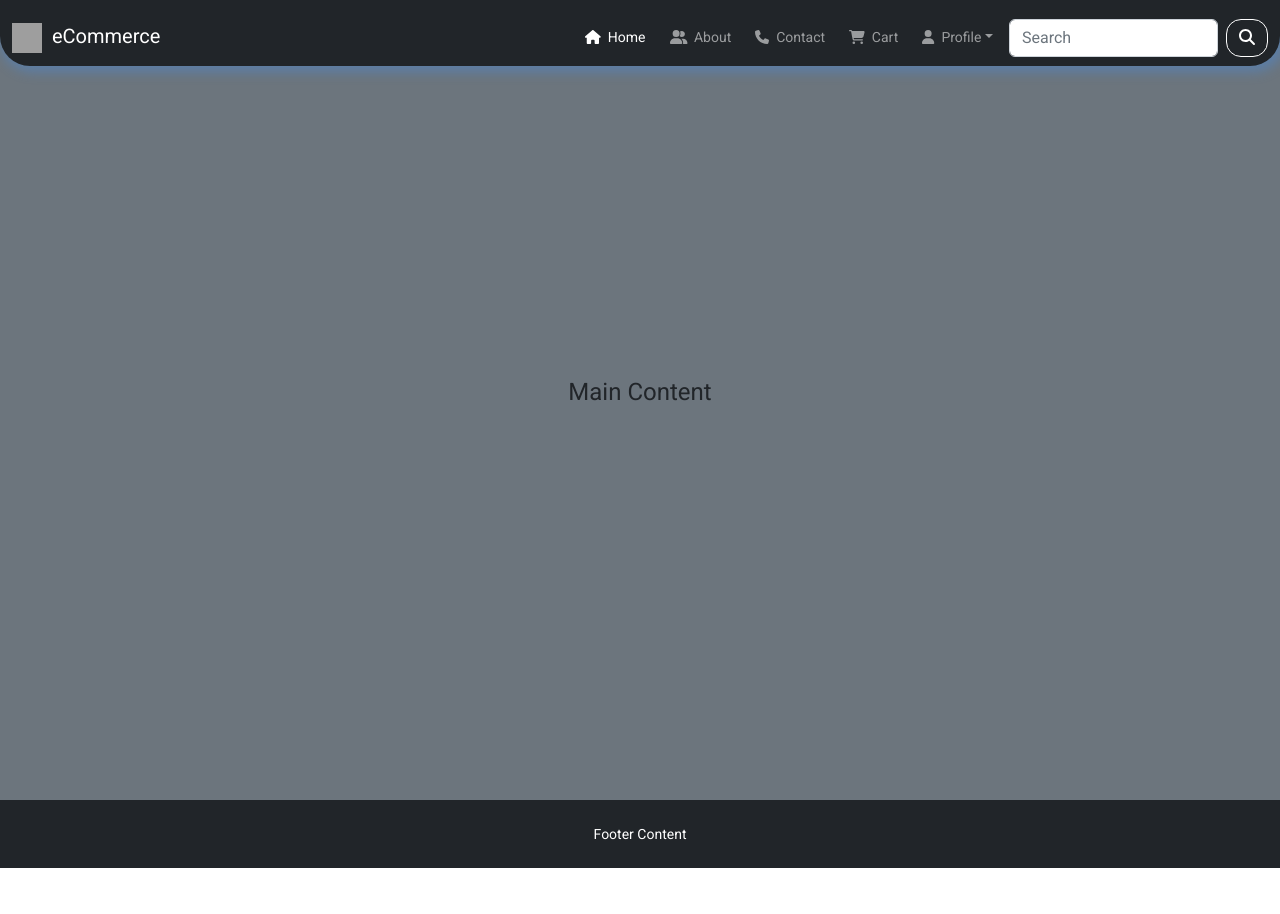
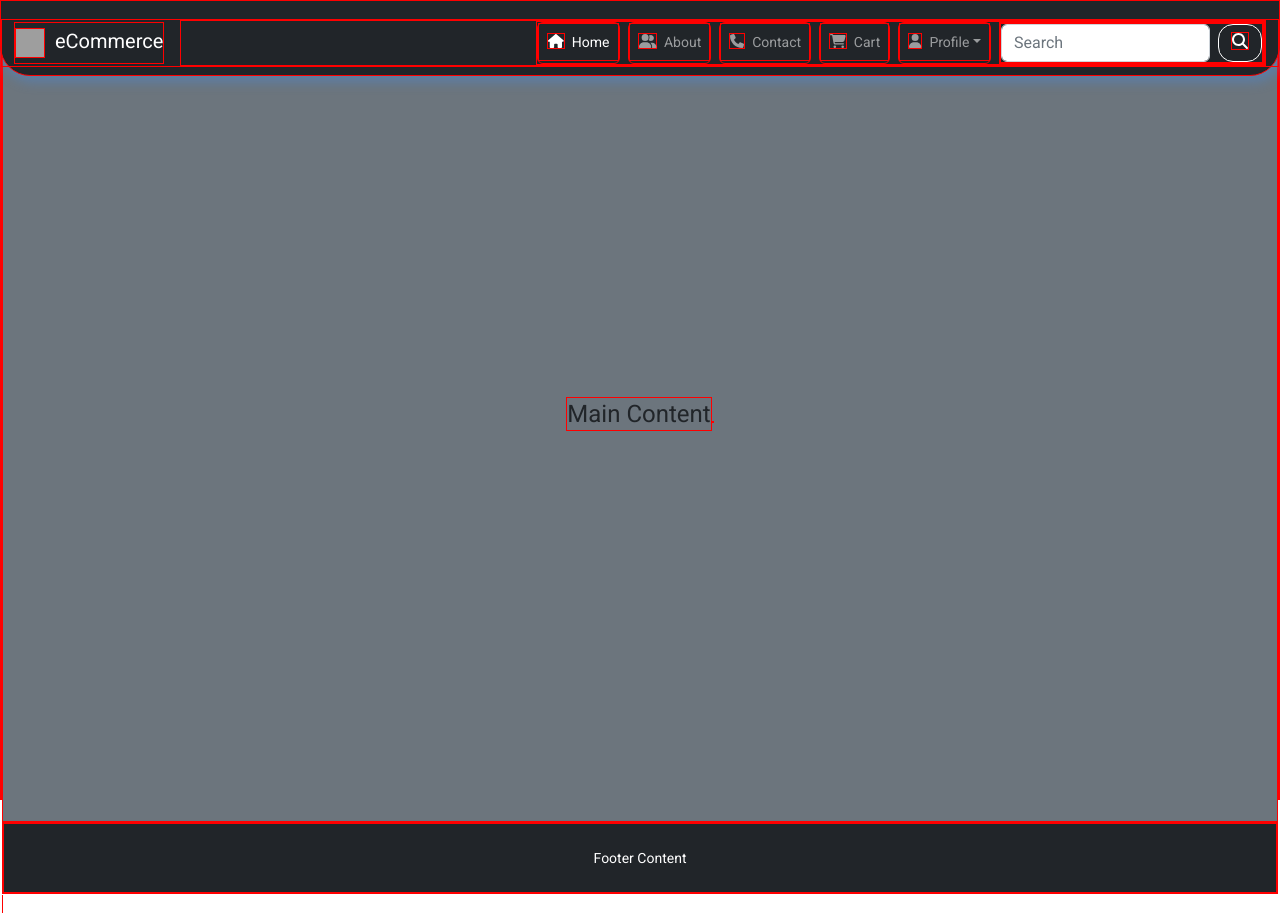
Before and after one commit to krishna-pilato/E-Commerce-App, an Angular app in the folder app-frontend/: page / in a window 1280 px wide. Before the commit the page ends 868 px from the top, so only its background shows below. Built offline with nearby package versions, Linux system fonts and the light colour scheme; grey boxes are pictures that could not be loaded.

Commit message:
borders added

```diff
--- a/app-frontend/src/environments/environment.ts
+++ b/app-frontend/src/environments/environment.ts
@@ -1,20 +1,8 @@
-// This file can be replaced during build by using the `fileReplacements` array.
-// `ng build` replaces `environment.ts` with `environment.prod.ts`.
-// The list of file replacements can be found in `angular.json`.
-
 export const environment = {
   production: false,
   generalIcon: 'https://cdn-icons-png.flaticon.com/512/3515/3515175.png',
   title: 'eCommerce',
   navbarBackgroundColor: 'Dark', // White | Dark
-  footerBackgroundColor: 'Dark', // White | Dark
+  footerBackgroundColor: 'Dark', // White |
+  //! CHANGE TO ONLY ONE VARIABLE!
 };
-
-/*
- * For easier debugging in development mode, you can import the following file
- * to ignore zone related error stack frames such as `zone.run`, `zoneDelegate.invokeTask`.
- *
- * This import should be commented out in production mode because it will have a negative impact
- * on performance if an error is thrown.
- */
-// import 'zone.js/plugins/zone-error';  // Included with Angular CLI.
--- a/app-frontend/src/styles.css
+++ b/app-frontend/src/styles.css
@@ -1,7 +1,11 @@
 /* You can add global styles to this file, and also import other style files */
 
+* {
+  border: 1px solid red;
+}
+
 html, body { height: 100%; }
-body { margin: 0; font-family: Verdana; }
+body { margin: 0; font-family: Verdana;}
 
 textarea:hover,
 input:hover,
```
